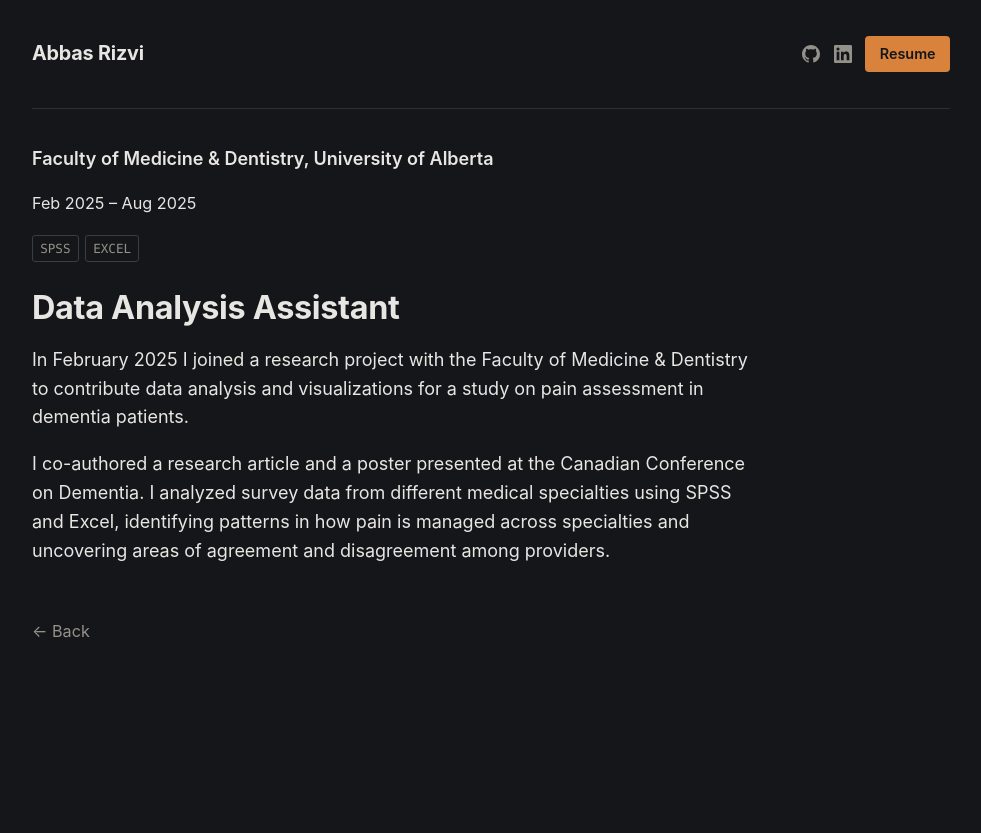
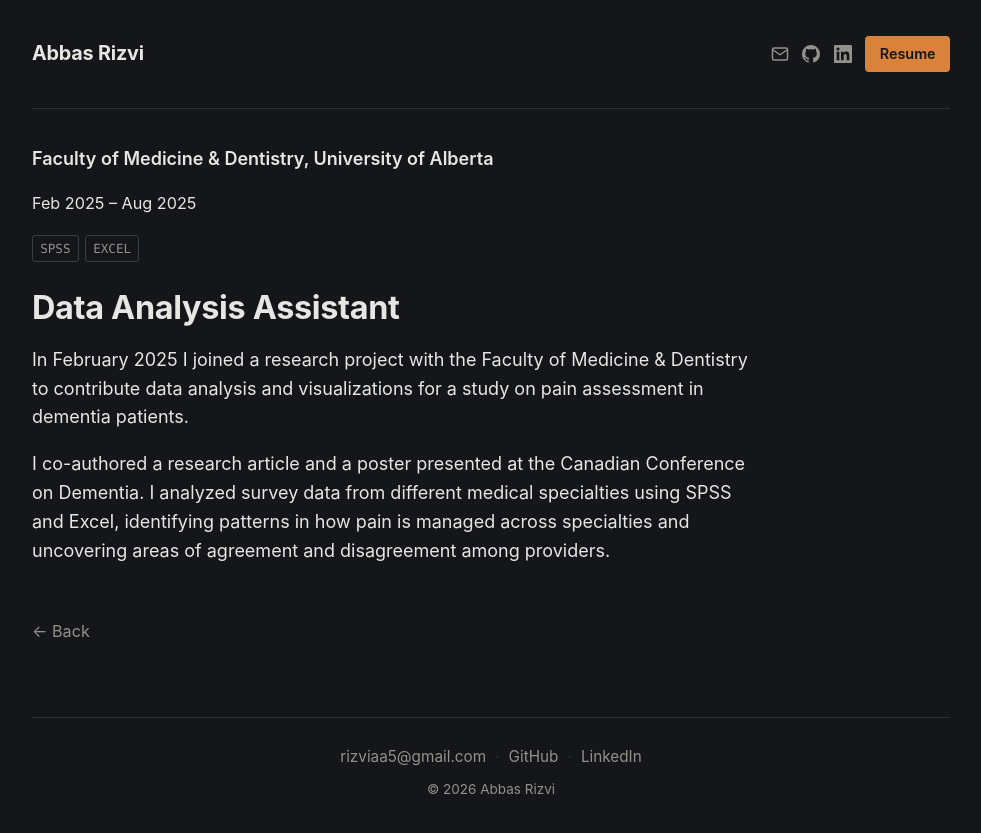
Before and after one commit to wowow2/wowow2.github.io, a Jekyll site: the page built from _pages/data-analysis.md, in a window 1280 px wide. Shown: the top 833 px of the page, without its empty margins (149-1130 px from the left). Built offline with Jekyll 4.4.1, drawn with Linux system fonts in a browser that asks for light colours.

Commit message:
feat(site): make contact info easier for recruiters
- config: add author.email rizviaa5@gmail.com
- nav: add mailto email icon alongside GitHub and LinkedIn
- layout: add site footer with email, GitHub, LinkedIn and copyright
- css: style footer with centered links and muted accent hover

```diff
--- a/_config.yml
+++ b/_config.yml
@@ -25,6 +25,7 @@ defaults:
 
 author:
   name: Abbas Rizvi
+  email: rizviaa5@gmail.com
   github: https://github.com/wowow2
   linkedin: https://www.linkedin.com/in/abbas-rizvi-6658a125b/
   resume: /assets/Abbas___Resume.pdf
--- a/_includes/nav.html
+++ b/_includes/nav.html
@@ -6,6 +6,9 @@
     {% endfor %}
   </ul>
   <div class="nav-cta">
+    <a href="mailto:{{ site.author.email }}" class="nav-icon" aria-label="Email">
+      <svg width="18" height="18" viewBox="0 0 24 24" fill="none" stroke="currentColor" stroke-width="2" stroke-linecap="round" stroke-linejoin="round"><path d="M4 4h16c1.1 0 2 .9 2 2v12c0 1.1-.9 2-2 2H4c-1.1 0-2-.9-2-2V6c0-1.1.9-2 2-2z"/><polyline points="22,6 12,13 2,6"/></svg>
+    </a>
     <a href="{{ site.author.github }}" class="nav-icon" target="_blank" rel="noopener" aria-label="GitHub">
       <svg width="18" height="18" viewBox="0 0 16 16" fill="currentColor"><path fill-rule="evenodd" d="M8 0C3.58 0 0 3.58 0 8c0 3.54 2.29 6.53 5.47 7.59.4.07.55-.17.55-.38 0-.19-.01-.82-.01-1.49-2.01.37-2.53-.49-2.69-.94-.09-.23-.48-.94-.82-1.13-.28-.15-.68-.52-.01-.53.63-.01 1.08.58 1.23.82.72 1.21 1.87.87 2.33.66.07-.52.28-.87.51-1.07-1.78-.2-3.64-.89-3.64-3.95 0-.87.31-1.59.82-2.15-.08-.2-.36-1.02.08-2.12 0 0 .67-.21 2.2.82.64-.18 1.32-.27 2-.27s1.36.09 2 .27c1.53-1.04 2.2-.82 2.2-.82.44 1.1.16 1.92.08 2.12.51.56.82 1.27.82 2.15 0 3.07-1.87 3.75-3.65 3.95.29.25.54.73.54 1.48 0 1.07-.01 1.93-.01 2.2 0 .21.15.46.55.38A8.01 8.01 0 0016 8c0-4.42-3.58-8-8-8"/></svg>
     </a>
--- a/_layouts/default.html
+++ b/_layouts/default.html
@@ -7,6 +7,16 @@
     <main>
       {{ content }}
     </main>
+    <footer class="site-footer">
+      <div class="footer-links">
+        <a href="mailto:{{ site.author.email }}">{{ site.author.email }}</a>
+        <span class="footer-sep">·</span>
+        <a href="{{ site.author.github }}" target="_blank" rel="noopener">GitHub</a>
+        <span class="footer-sep">·</span>
+        <a href="{{ site.author.linkedin }}" target="_blank" rel="noopener">LinkedIn</a>
+      </div>
+      <p class="footer-copy">&copy; {{ site.time | date: "%Y" }} {{ site.author.name }}</p>
+    </footer>
   </div>
 </body>
 </html>
--- a/assets/css/style.css
+++ b/assets/css/style.css
@@ -325,6 +325,38 @@ nav {
 
 .card:hover .card-arrow { transform: translateX(2px); }
 
+/* Footer */
+.site-footer {
+  margin-top: 4rem;
+  padding-top: 1.5rem;
+  border-top: 1px solid var(--border);
+  text-align: center;
+}
+
+.footer-links {
+  display: flex;
+  justify-content: center;
+  align-items: center;
+  gap: 0.5rem;
+  flex-wrap: wrap;
+  font-size: 0.85rem;
+}
+
+.footer-links a {
+  color: var(--muted);
+  transition: color 0.15s;
+}
+
+.footer-links a:hover { color: var(--accent); }
+
+.footer-sep { color: var(--border); }
+
+.footer-copy {
+  margin-top: 0.5rem;
+  font-size: 0.75rem;
+  color: var(--muted);
+}
+
 @media (max-width: 640px) {
   .wrapper { padding: 1.25rem 1rem 2rem; }
   .cards { grid-template-columns: 1fr; }
```
